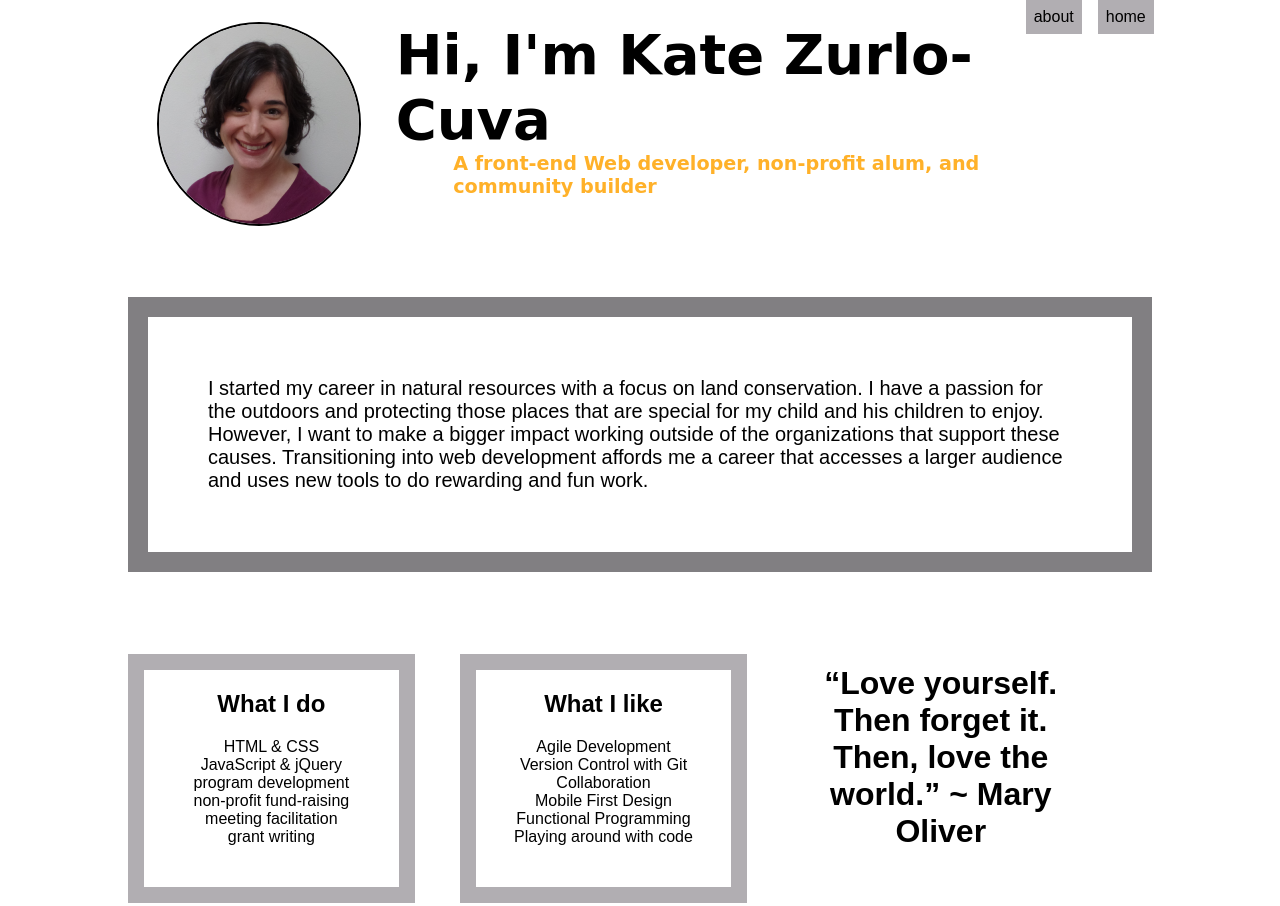
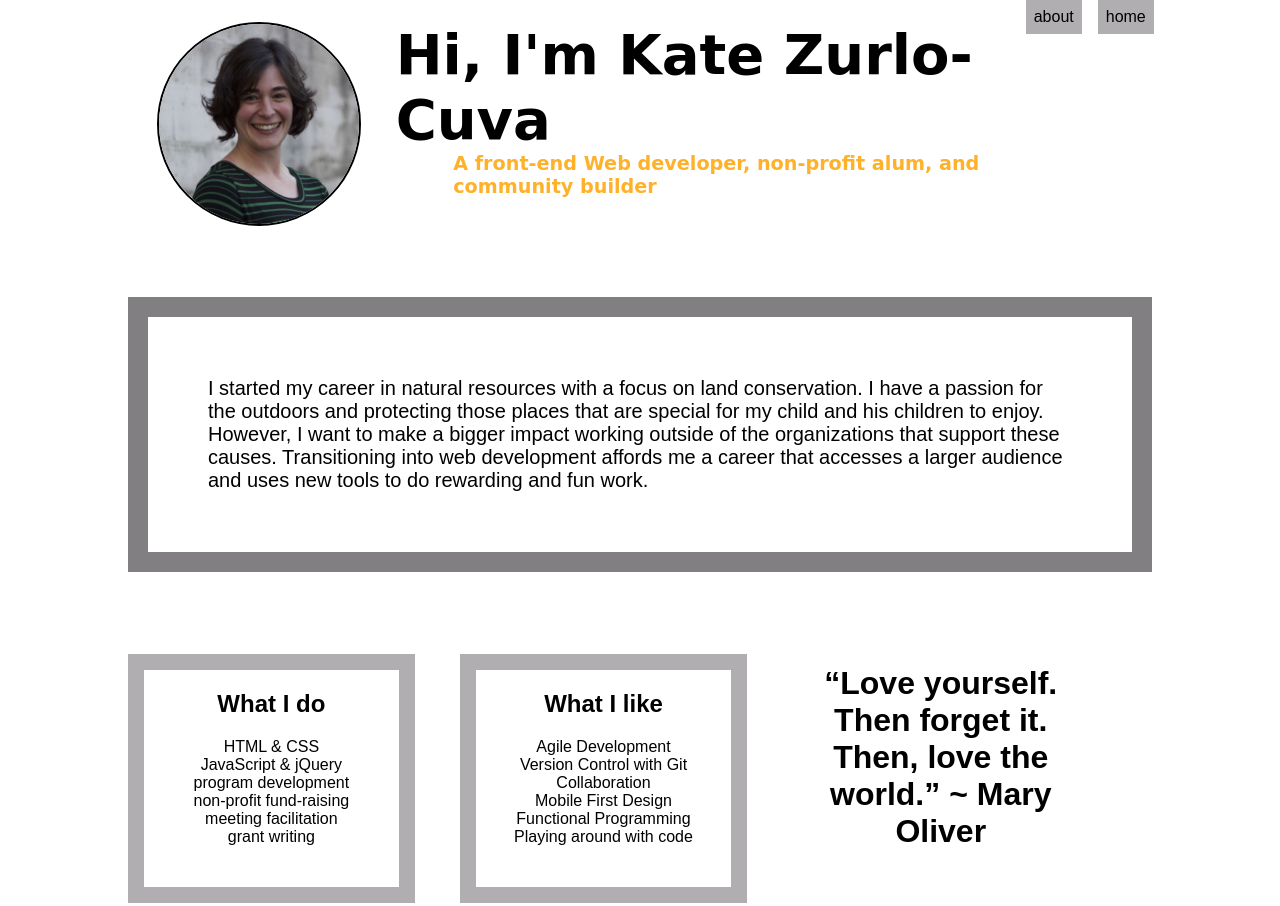
Before and after one commit to kmzurlocuva/business-card, a website: page index.html in a window 1280 px wide. Shown: the top 906 px of the page. Drawn offline with nearby package versions, Linux system fonts and the light colour scheme; a web font is replaced by a local one.

Commit message:
changed profile pic

```diff
--- a/index.html
+++ b/index.html
@@ -22,7 +22,7 @@
   <body>
     <header class="header">
       <div id="headerContainer" class>
-        <img id="katePic" img src="img/kate.png"></img>
+        <img id="katePic" img src="img/kateBox.png"></img>
         <span>
           <h1 id="headerName">Hi, I'm Kate Zurlo-Cuva</h1>
           <h1 id="blurb">A front-end Web developer, non-profit alum, and community builder</h1>
```
Also changed, not shown: img/kateBox.png (added).
